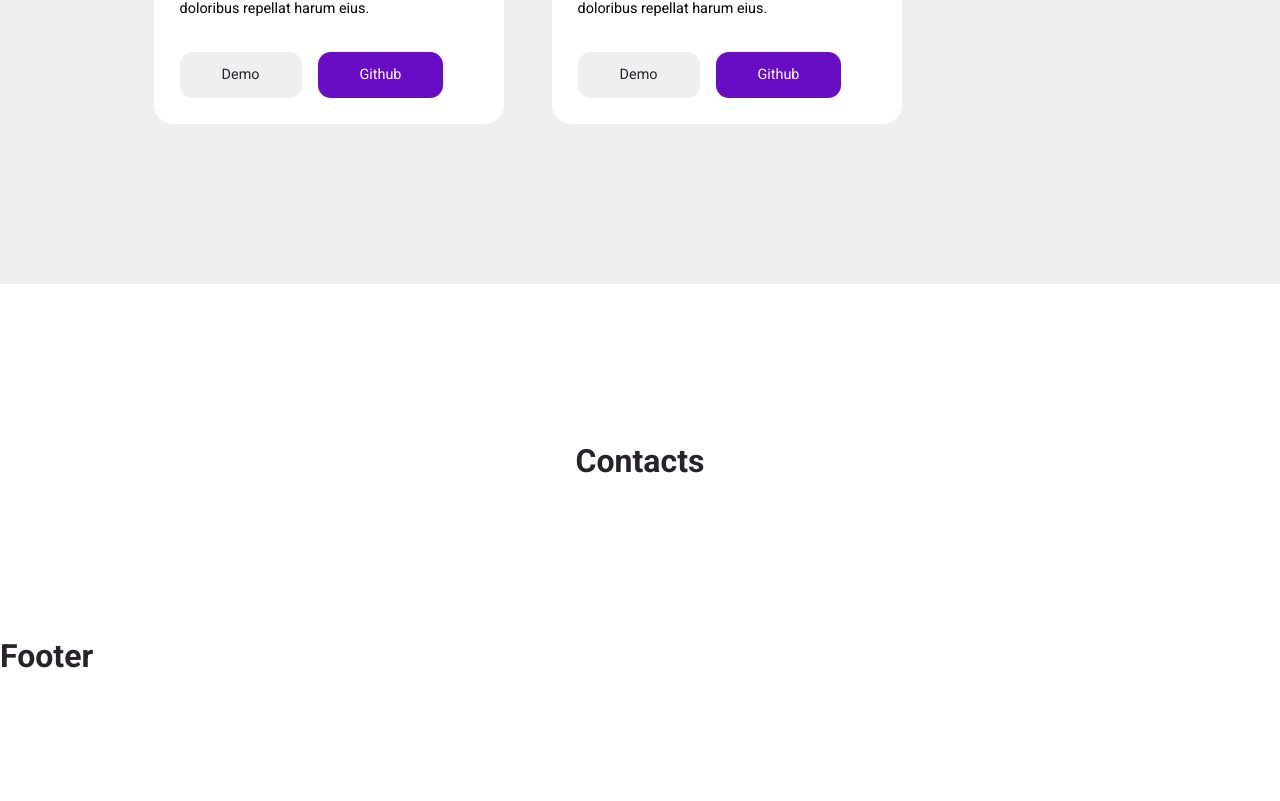
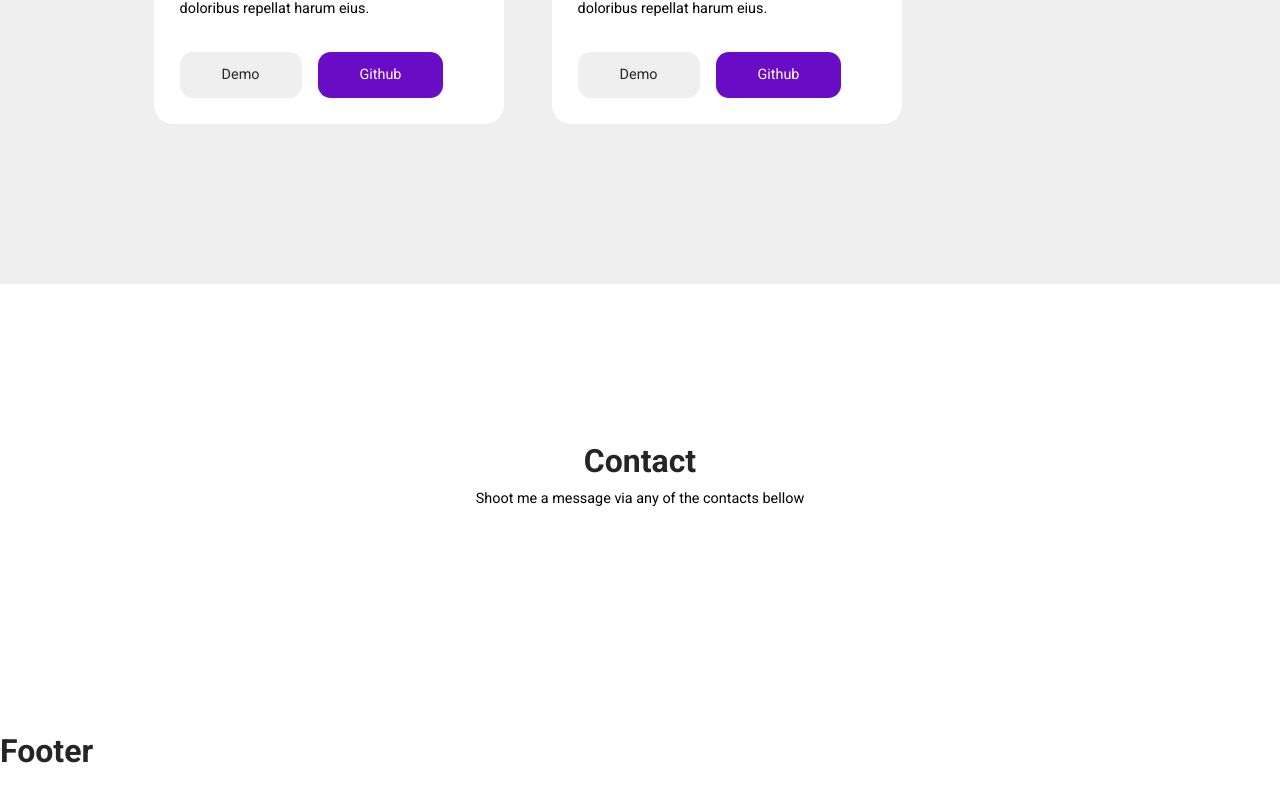
Before and after one commit to BaldezPatrick/Portfolio, a React (Create React App) app: page / in a window 1280 px wide. Shown: the part 3890-4691 px from the top of the page. Built offline with nearby package versions, Linux system fonts and the light colour scheme; a web font is replaced by a local one.

Commit message:
feat(Contact): Structure of the contact component.

```diff
--- a/src/sections/contact/Contact.jsx
+++ b/src/sections/contact/Contact.jsx
@@ -1,10 +1,21 @@
-import React from 'react'
-import './contact.css'
+import React from 'react';
+import './contact.css';
+import dataContacts from './data';
 
 const Contact = () => {
   return (
     <section id="contact">
-        <h2>Contacts</h2>
+        <h2>Contact</h2>
+        <p>
+          Shoot me a message via any of the contacts bellow
+        </p>
+        <div className="container contact-container">
+            {
+              dataContacts.map((contact) => {
+                <a key={contact.id} href={contact.link} target="_blank" rel="noopener norferrer">{contact.icon}</a>
+              })
+            }
+        </div>
     </section>
   )
 }
```
